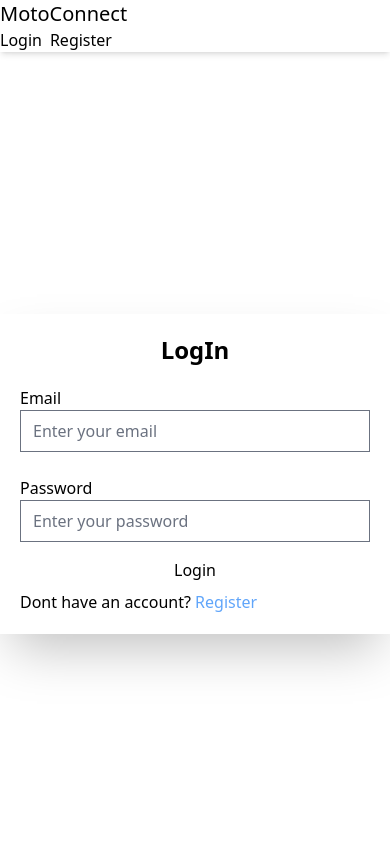
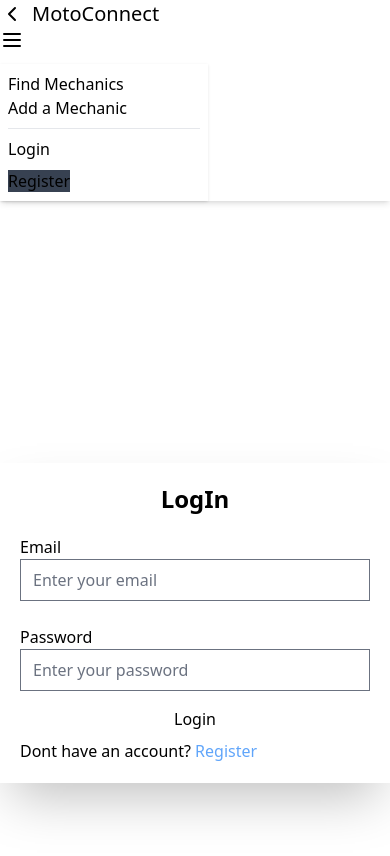
Before and after one commit to Milan-svg/MotoConnect, a React (Vite) app in the folder motoconnect/: page /login in a window 390 px wide. Shown: the top 856 px of the page. Built offline with nearby package versions, Linux system fonts and the light colour scheme; no server answers.

Commit message:
implemented mobile friendly dropdown, fixed mechanicDetails review bug

```diff
--- a/motoconnect/package.json
+++ b/motoconnect/package.json
@@ -15,6 +15,7 @@
     "firebase": "^11.6.0",
     "fuse.js": "^7.1.0",
     "leaflet": "^1.9.4",
+    "lucide-react": "^0.511.0",
     "react": "^19.0.0",
     "react-dom": "^19.0.0",
     "react-hook-form": "^7.56.0",
--- a/motoconnect/src/components/Navbar.jsx
+++ b/motoconnect/src/components/Navbar.jsx
@@ -1,12 +1,15 @@
-import React from "react";
+import React, { useState } from "react";
 import { useDispatch, useSelector } from "react-redux";
-import { Link } from "react-router-dom";
+import { Link, useNavigate } from "react-router-dom";
 import { logoutUser } from "../firebase/authHelpers";
 import { clearUser } from "../redux/authSlice";
 import toast from "react-hot-toast";
+import { ChevronLeft, Menu } from "lucide-react";
 function Navbar() {
-  const { user, isAuthReady } = useSelector((state) => state.auth);
+  const user = useSelector((state) => state.auth.user);
   const dispatch = useDispatch();
+  const navigate = useNavigate();
+  const [menuOpen, setMenuOpen] = useState(false);
 
   const handleLogout = async () => {
     try {
@@ -17,40 +20,51 @@ function Navbar() {
       console.log("error while logging out:", err.message);
     }
   };
+  const handleBack = () => {
+    navigate(-1);
+  };
   return (
     <div className="navbar bg-base-100 shadow-md sticky top-0 z-50">
-      <div className="flex-1">
+      <div className="flex-1 flex items-center gap-2">
+        <button
+          onClick={handleBack}
+          className="btn btn-ghost btn-circle text-xl"
+        >
+          <ChevronLeft />
+        </button>
         <Link to="/" className="btn btn-ghost normal-case text-xl">
           MotoConnect
         </Link>
       </div>
-
+      {/* desktopnav */}
       <div className="flex-none hidden md:flex">
         <ul className="menu px-1 menu-horizontal">
           <li>
-            <Link to="/mechanicslist">Find Mechanics</Link>
+            <Link to="/mechanicslist">
+              <h1 className="text-lg">Find Mechanics</h1>
+            </Link>
           </li>
           <li>
-            <Link to="/recommend">Add a Mechanic</Link>
+            <Link to="/recommend">
+              <h1 className="text-lg">Add a Mechanic</h1>
+            </Link>
           </li>
         </ul>
       </div>
-
-      <div className="flex-none">
       {user ? (
-          <div className="flex items-center gap-3">
-            <span className="hidden md:inline">
+        <div className="hidden md:flex items-center gap-3">
+          <span className="hidden md:inline text-lg">
             Hello,{user.displayName || user.email}
           </span>
           <button
             onClick={handleLogout}
-              className="btn btn-outline btn-error btn-sm"
+            className="btn btn-outline btn-error btn-md"
           >
             Logout
           </button>
         </div>
       ) : (
-          <div className="flex gap-2">
+        <div className="hidden md:flex gap-2">
           <Link to="/login" className="btn btn-primary btn-sm">
             Login
           </Link>
@@ -59,6 +73,68 @@ function Navbar() {
           </Link>
         </div>
       )}
+
+      {/* Mobile Menu */}
+      <div className="dropdown dropdown-end md:hidden">
+        <label className="btn btn-ghost btn-circle" tabIndex={0}>
+          <Menu />
+        </label>
+        <ul
+          className="menu menu-sm dropdown-content mt-3 z-[999] p-2 shadow bg-base-100 rounded-box w-52 max-w-xs"
+          tabIndex={0}
+        >
+          <li>
+            <Link
+              to="/mechanicslist"
+              className="btn btn-ghost justify-start w-full "
+            >
+              Find Mechanics
+            </Link>
+          </li>
+          <li>
+            <Link
+              to="/recommend"
+              className="btn btn-ghost justify-start w-full"
+            >
+              Add a Mechanic
+            </Link>
+          </li>
+          {/* divide div */}
+          <li>
+            <div className="border-t my-2 border-gray-200" />
+          </li>
+          {/* mobie menu */}
+          {user ? (
+            <>
+              <li>
+                <span className="px-4 py-2 font-semibold block text-center truncate">
+                  {user.displayName || user.email}
+                </span>
+              </li>
+              <li>
+                <button
+                  onClick={handleLogout}
+                  className="btn btn-error btn-sm w-full mt-1"
+                >
+                  Logout
+                </button>
+              </li>
+            </>
+          ) : (
+            <>
+              <li className="mb-2">
+                <Link to="/login" className="btn btn-primary btn-sm w-full">
+                  Login
+                </Link>
+              </li>
+              <li>
+                <Link to="/register" className="btn bg-gray-700 btn-sm w-full">
+                  Register
+                </Link>
+              </li>
+            </>
+          )}
+        </ul>
       </div>
     </div>
   );
--- a/motoconnect/src/pages/Login.jsx
+++ b/motoconnect/src/pages/Login.jsx
@@ -12,7 +12,7 @@ function Login() {
     //email password come from authform.
     try {
       const userDetails = await loginUser(email, password); // loginUser is helper for firebase login func. sends data to firebase., logs u in on the server., returns user details which well pass on to redux memory.
-      console.log("User logged in:", userDetails.user);
+      //console.log("User logged in:", userDetails.user);
       toast.success("Logged in successfully!");
       navigate("/");
     } catch (err) {
--- a/motoconnect/src/pages/MechanicDetails.jsx
+++ b/motoconnect/src/pages/MechanicDetails.jsx
@@ -12,9 +12,10 @@ import { getMechanicRatings } from "../services/mechanicServices";
 import { listenToAuthChanges } from "../firebase/authHelpers";
 import { useDispatch, useSelector } from "react-redux";
 import { setUser, clearUser } from "../redux/authSlice";
+import { Link } from "react-router-dom";
 function MechanicDetails() {
   const [mechanic, setMechanic] = useState(null);
-  const [isLoading, setIsLoading] = useState(false);
+  const [isLoading, setIsLoading] = useState(true);
   const [ratings, setRatings] = useState([]);
   const { id } = useParams(); // get id from url
 
@@ -57,6 +58,7 @@ function MechanicDetails() {
   const user = useSelector((state) => state.auth.user);
 
   // fetching the said mechanic
+  // future improvement - just make a getMechanicById firebase function
   useEffect(() => {
     const getMechanic = async () => {
       try {
@@ -107,7 +109,6 @@ function MechanicDetails() {
       <div className="flex  flex-col md:flex-row items-start justify-between gap-4 mb-10">
         <div>
           <h1 className="text-3xl font-bold  ">{mechanic.name}</h1>
-          <p className="text-lg ">Location: {mechanic.location}</p>
           <p className="text-lg ">contact: {mechanic.contact}</p>
         </div>
         <div>
@@ -154,18 +155,21 @@ function MechanicDetails() {
             <p>Couldn't find ratings for this mechanic : /</p>
           )}
         </div>
-        {user && !ratings.find((rating) => rating.id === user.id) ? (
+        {!user ? (
+          <div className="text-blue-400 font-medium mt-6">
+            <Link to="/login">Please log in to submit a review.</Link>
+          </div>
+        ) : !ratings.find((rating) => rating.id === user.id) ? (
           <div className=" flex flex-col bg-white text-black p-6 rounded-xl shadow-md mt-8 w-full">
             <h3 className=" text-xl font-semibold mb-4 ">Write a Review</h3>
-            <form onSubmit={handleReviewSubmit}>
-              <input
-                type="text"
-                placeholder="write a review!"
-                className="rounded-lg "
+            <form onSubmit={handleReviewSubmit} className="space-y-4">
+              <textarea
+                placeholder="write a review.."
+                className="w-full border border-gray-300 p-2 rounded-md"
                 value={review}
                 onChange={(e) => setReview(e.target.value)}
               />
-              <div className="flex gap-1 mb-4">
+              <div className="flex gap-2 items-center mb-4">
                 {Array.from({ length: 5 }).map((_, index) => (
                   <span
                     key={index}
@@ -180,14 +184,17 @@ function MechanicDetails() {
               </div>
               <button
                 type="submit"
-                className="bg-gray-700 text-white py-1 px-2 rounded-lg"
+                className="bg-blue-600 hover:bg-blue-700 text-white py-2 px-4 rounded-md"
               >
                 Submit
               </button>
             </form>
           </div>
         ) : (
-          <h2>you have already reviewed this Mechanic!</h2>
+          <div className="text-green-600 font-medium mt-6">
+            You've already submitted a review for this mechanic. Thanks for your
+            feedback!
+          </div>
         )}
       </div>
       {/* Map Section */}
```
Also changed, not shown: motoconnect/src/services/mechanicServices.js (+10 -0 lines), 1 other file (tests, documents, lock files or other folders). Lines whose indentation alone changed are shown as unchanged.
